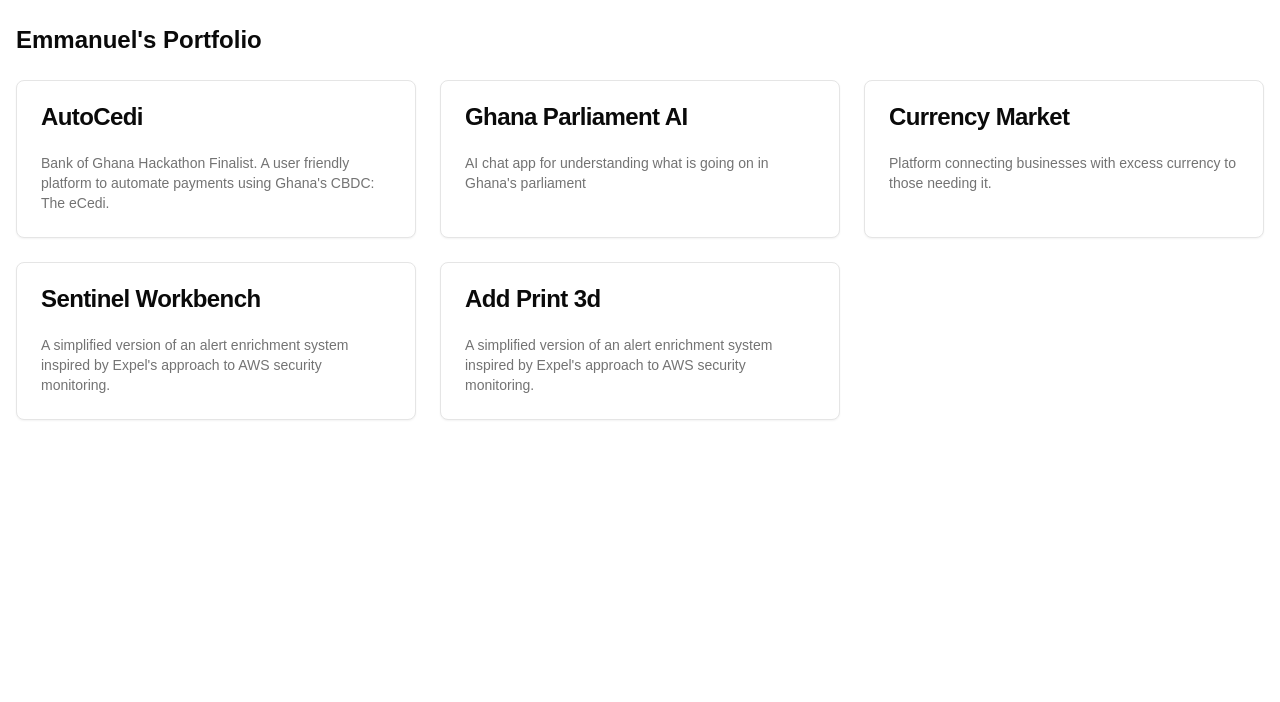
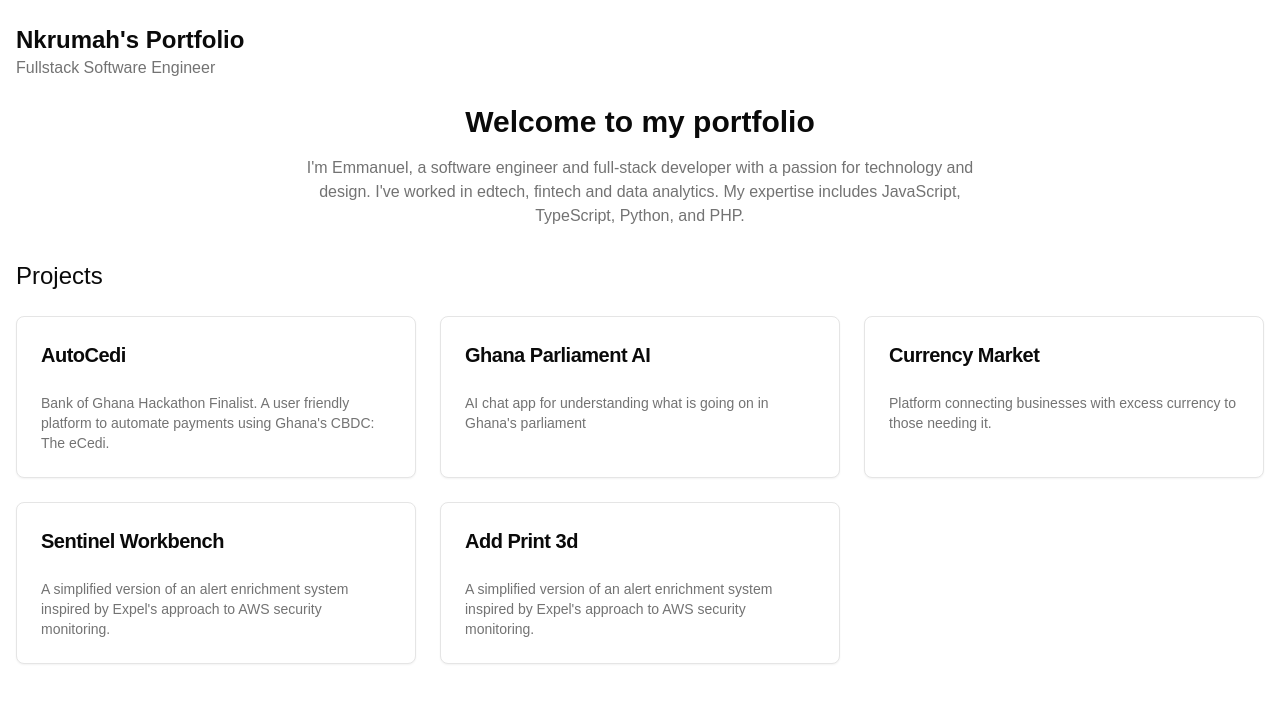
Before and after one commit to nkrumahthis/portfolio, a Next.js app: page / in a window 1280 px wide. Shown: the top 702 px of the page. Built offline with nearby package versions, Linux system fonts and the light colour scheme.

Commit message:
create project list

```diff
--- /dev/null
+++ b/data/projects.ts
@@ -0,0 +1,53 @@
+export const PROJECT_DATA = [
+	{
+		id: "autocedi",
+		title: "AutoCedi",
+		description:
+			"Bank of Ghana Hackathon Finalist. A user friendly platform to automate payments using Ghana's CBDC: The eCedi.",
+		slug: "autocedi",
+		thumbnail: "/thumbnails/autocedi.png",
+		markdown: "/data/markdown/autocedi.md",
+		url: "https://autocedi.com",
+		github: null,
+	},
+	{
+		id: 2,
+		title: "Ghana Parliament AI",
+		description:
+			"AI chat app for understanding what is going on in Ghana's parliament",
+		slug: "gh-parliament-ai",
+		thumbnail: "/thumbnails/gh-parliament-ai",
+		url: "https://gh-parliament-ai.nkrumahsarpong.com",
+		github: "https://github.com/nkrumahthis/gh-parliament-ai",
+	},
+	{
+		id: 3,
+		title: "Currency Market",
+		description:
+			"Platform connecting businesses with excess currency to those needing it.",
+		slug: "currency-market",
+		thumbnail: "/thumbnails/currency-market",
+		url: null,
+		github: "https://github.com/nkrumahthis/currency-market",
+	},
+	{
+		id: 4,
+		title: "Sentinel Workbench",
+		description:
+			"A simplified version of an alert enrichment system inspired by Expel's approach to AWS security monitoring.",
+		slug: "sentinel-workbench",
+		thumbnail: "/thumbnails/sentinel-workbench",
+		url: null,
+		github: "https://github.com/nkrumahthis/sentinel-workbench",
+	},
+	{
+		id: 5,
+		title: "Add Print 3d",
+		description:
+			"A simplified version of an alert enrichment system inspired by Expel's approach to AWS security monitoring.",
+		slug: "add-print-3d",
+		thumbnail: "/thumbnails/add-print-3d",
+		url: "https://addprint3d.com",
+		github: null,
+	},
+];
--- a/src/app/layout.tsx
+++ b/src/app/layout.tsx
@@ -30,10 +30,13 @@
         className={`${geistSans.variable} ${geistMono.variable} antialiased min-h-screen bg-background text-foreground`}
       >
         <div className="container mx-auto px-4">
-        <header className="py-6 flex justify-between items-center">
-          <h1 className="text-2xl font-bold">Emmanuel's Portfolio</h1>
-        </header>
-        <main>{children}</main>
+          <header className="py-6 flex justify-between items-center">
+            <div className="flex flex-col">
+              <h1 className="text-2xl font-bold">Nkrumah's Portfolio</h1>
+              <p className="text-muted-foreground">Fullstack Software Engineer</p>
+            </div>
+          </header>
+          <main>{children}</main>
         </div>
       </body>
     </html>
--- a/src/app/page.tsx
+++ b/src/app/page.tsx
@@ -1,69 +1,22 @@
-import { Card, CardTitle, CardHeader, CardDescription, CardContent } from "@/components/ui/card";
-import Link from "next/link";
+import ProjectList from "@/components/ProjectList";
 
-const projects = [
-  {
-    id: "autocedi",
-    title: 'AutoCedi',
-    description: "Bank of Ghana Hackathon Finalist. A user friendly platform to automate payments using Ghana's CBDC: The eCedi.",
-    slug: 'autocedi',
-    thumbnail: '/thumbnails/autocedi.png',
-    markdown: '/data/markdown/autocedi.md',
-    url: 'https://autocedi.com',
-    github: null
-  },
-  {
-    id: 2,
-    title: 'Ghana Parliament AI',
-    description: 'AI chat app for understanding what is going on in Ghana\'s parliament',
-    slug: 'gh-parliament-ai',
-    thumbnail: '/thumbnails/gh-parliament-ai',
-    url: 'https://gh-parliament-ai.nkrumahsarpong.com',
-    github: 'https://github.com/nkrumahthis/gh-parliament-ai'
-  },
-  {
-    id: 3,
-    title: 'Currency Market',
-    description: 'Platform connecting businesses with excess currency to those needing it.',
-    slug: 'currency-market',
-    thumbnail: '/thumbnails/currency-market',
-    url: null,
-    github: 'https://github.com/nkrumahthis/currency-market'
-  },
-  {
-    id: 4,
-    title: 'Sentinel Workbench',
-    description: 'A simplified version of an alert enrichment system inspired by Expel\'s approach to AWS security monitoring.',
-    slug: 'sentinel-workbench',
-    thumbnail: '/thumbnails/sentinel-workbench',
-    url: null,
-    github: 'https://github.com/nkrumahthis/sentinel-workbench'
-  },
-  {
-    id: 5,
-    title: 'Add Print 3d',
-    description: 'A simplified version of an alert enrichment system inspired by Expel\'s approach to AWS security monitoring.',
-    slug: 'add-print-3d',
-    thumbnail: '/thumbnails/add-print-3d',
-    url: 'https://addprint3d.com',
-    github: null
-  },
-]
 export default function Home() {
   return (
-    <div className="grid gap-6 md:grid-cols-2 lg:grid-cols-3">
-      {projects.map(project => (
-        <Link href={project.url ?? project.github} key={project.id}>
-          <Card className="h-full transition-shadow hover:shadow-lg">
-            <CardHeader>
-              <CardTitle>{project.title}</CardTitle>
-            </CardHeader>
-            <CardContent>
-              <CardDescription>{project.description}</CardDescription>
-            </CardContent>
-          </Card>
-        </Link>
-      ))}
+    <div className="space-y-8">
+      <section className="max-w-2xl mx-auto text-center">
+        <h2 className="text-3xl font-bold mb-4">
+          Welcome to my portfolio
+        </h2>
+        <p className="text-muted-foreground">
+          I'm Emmanuel, a software engineer and full-stack developer with a passion for
+          technology and design. I've worked in edtech, fintech and data analytics.
+          My expertise includes JavaScript, TypeScript, Python, and PHP.
+        </p>
+      </section>
+      <section>
+        <h3 className="text-2xl font-semi-bold mb-6">Projects</h3>
+        <ProjectList />
+      </section>
     </div>
   );
 }
--- /dev/null
+++ b/src/components/ProjectList.tsx
@@ -0,0 +1,24 @@
+import React from 'react'
+import { Card, CardTitle, CardHeader, CardDescription, CardContent } from "@/components/ui/card";
+import Link from "next/link";
+import { PROJECT_DATA } from '../../data/projects';
+
+
+export default function ProjectList() {
+  return (
+    <div className="grid gap-6 md:grid-cols-2 lg:grid-cols-3">
+      {PROJECT_DATA.map(project => (
+        <Link href={project.url ?? project.github} key={project.id}>
+          <Card className="h-full transition-shadow hover:shadow-lg">
+            <CardHeader>
+              <CardTitle className="text-xl">{project.title}</CardTitle>
+            </CardHeader>
+            <CardContent>
+              <CardDescription>{project.description}</CardDescription>
+            </CardContent>
+          </Card>
+        </Link>
+      ))}
+    </div>
+  )
+}
```
